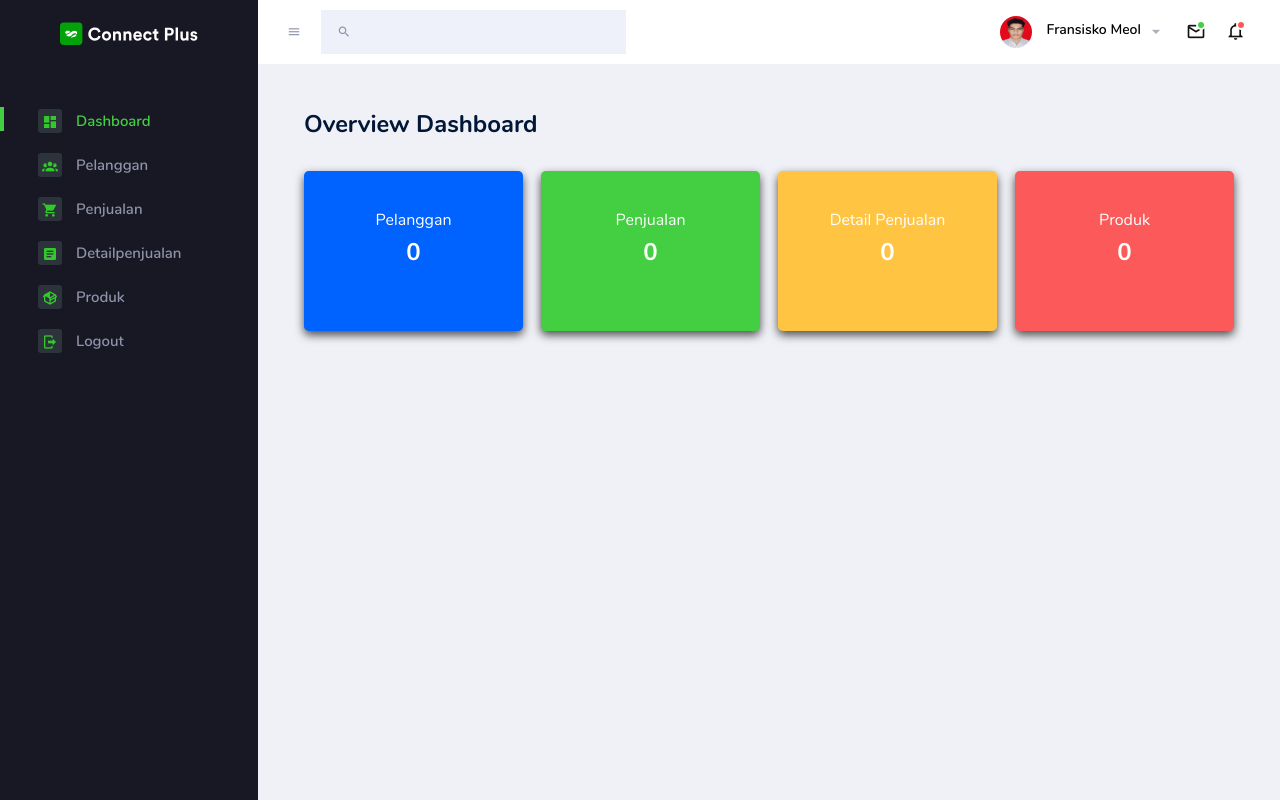
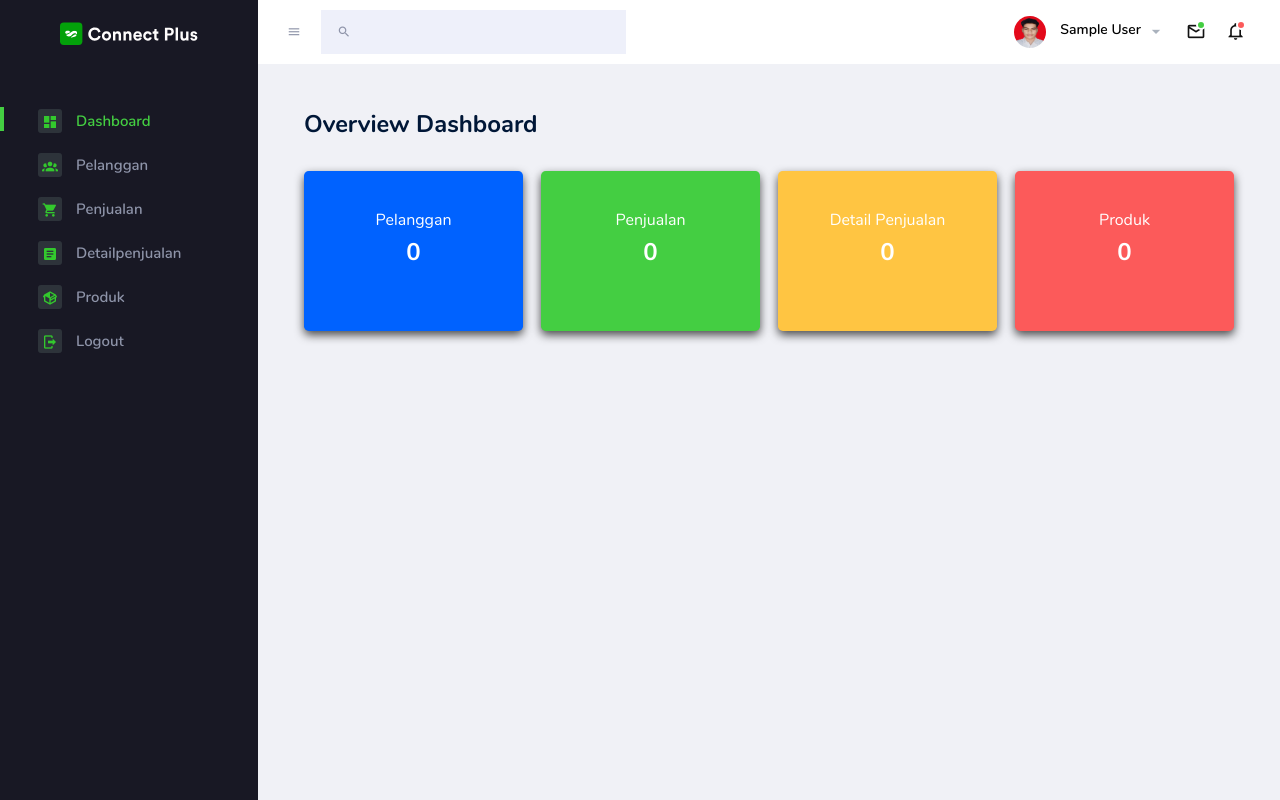
Before and after one commit to B0DEM/apk_penjualan, a Laravel app: page /dashboard in a window 1280 px wide. Run offline with Laravel 10, Linux system fonts and the light colour scheme; the visitor is signed in with stand-in values (Sample User, id 1); data that the repository does not hold is empty.

Commit message:
Update navbar.blade.php

```diff
--- a/resources/views/layout/navbar.blade.php
+++ b/resources/views/layout/navbar.blade.php
@@ -18,7 +18,7 @@
                   <img src="{{ asset('img/pp.jpeg') }}" alt="image">
                 </div>
                 <div class="nav-profile-text">
-                  <p class="mb-1 text-black">Fransisko Meol</p>
+                    <p class="mb-1 text-black">{{ Auth::user()->name }}</p>
                 </div>
               </a>
               <div class="dropdown-menu navbar-dropdown dropdown-menu-right p-0 border-0 font-size-sm" aria-labelledby="profileDropdown" data-x-placement="bottom-end">
```
